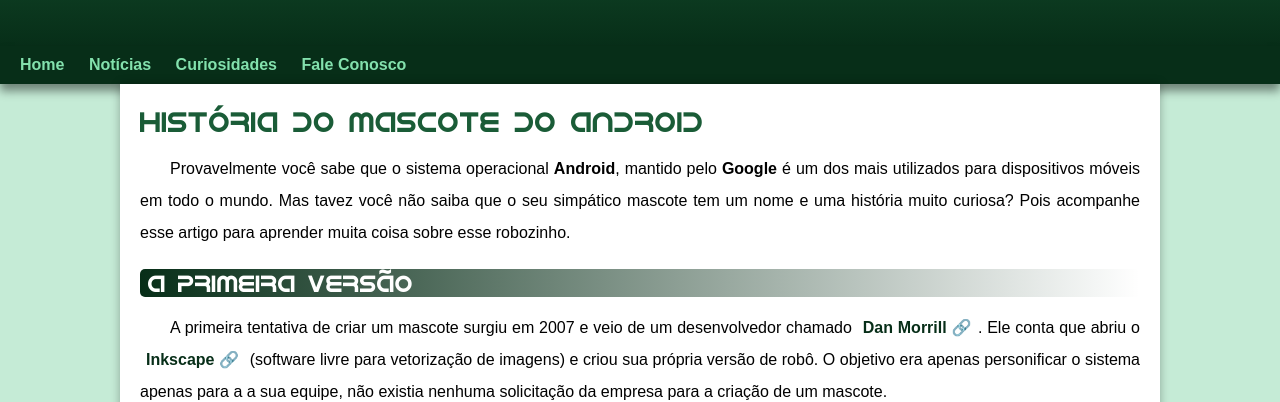
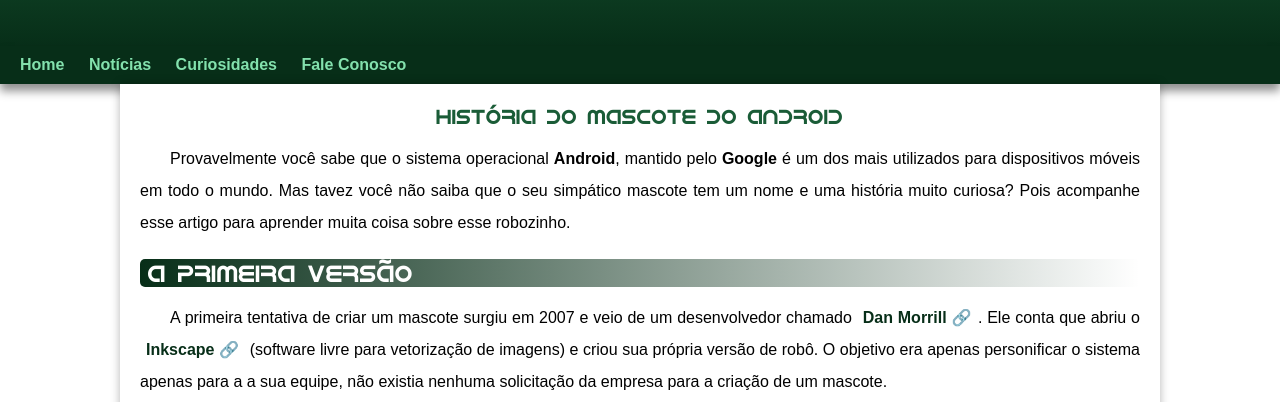
Before and after one commit to GabsMTS/Projeto-android, a plain HTML site: page index.html in a window 1280 px wide. Shown: the part 144-546 px from the top of the page. Drawn offline with Linux system fonts and the light colour scheme.

Commit message:
Alteração nas cores e tamanho de texto

```diff
--- a/estilo/style.css
+++ b/estilo/style.css
@@ -27,7 +27,7 @@
 }
 
 body {
-    background-color: var(--cor0);
+    background-color: white;
     font-family: var(--font-padrão);
 }
 
@@ -126,7 +126,8 @@
     color: var(--cor4);
     font-family: var(--font-android);
     font-weight: normal;
-    font-size: 1.8em;
+    font-size: 1.3em;
+    text-align: center;
 }
 
 main h2 {
```
